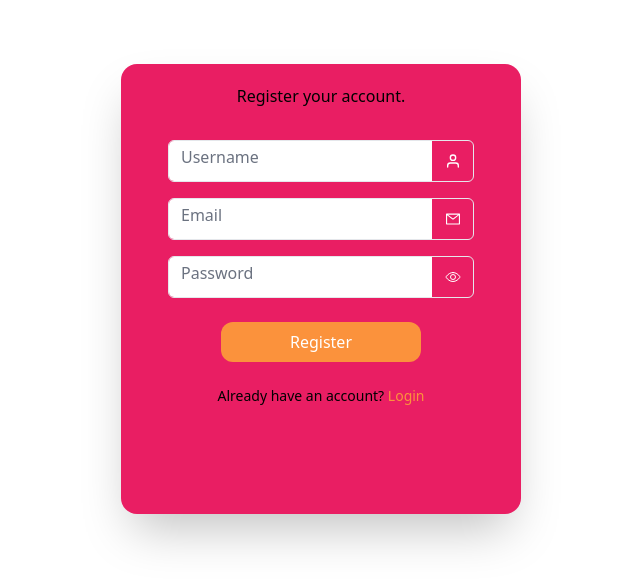
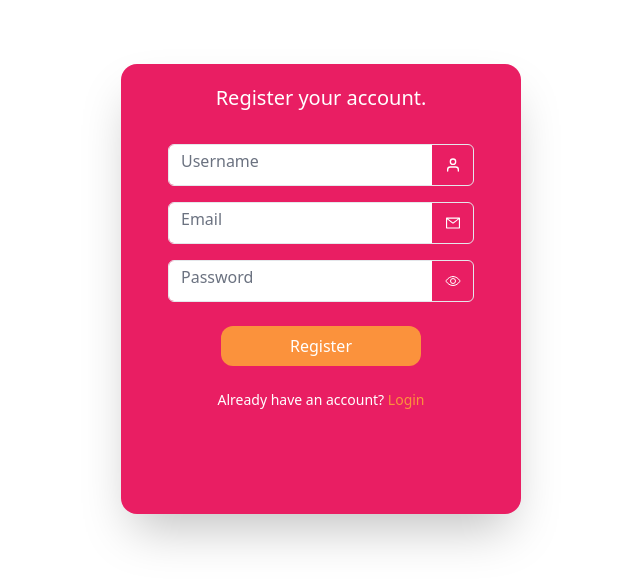
Before and after one commit to Ghasty003/Book-webapp, a React (Vite) app in the folder frontend/: page /register in a window 1280 px wide. Shown: the top 586 px of the page, without its empty margins (319-959 px from the left). Built offline with nearby package versions, Linux system fonts and the light colour scheme.

Commit message:
updated color

```diff
--- a/frontend/src/pages/Register.jsx
+++ b/frontend/src/pages/Register.jsx
@@ -122,7 +122,7 @@ function Register() {
     return (
         <div className='flex justify-center items-center py-16'>
             <div className='bg-primary relative mobile:w-80 sm:w-[400px] h-[450px] shadow-2xl flex flex-col items-center rounded-2xl p-5'>
-                <h2>Register your account.</h2>
+                <h2 className='text-white text-xl'>Register your account.</h2>
                 <form className='w-full mt-4 relative' onSubmit={handleRegister}>
                     <div className='flex justify-between z-0 items-center pr-3 relative w-[85%] m-auto border border-gray rounded-md my-4 overflow-hidden'>
                         <input ref={usernameInput} className='w-[90%] outline-none p-2' type="text" required value={userName} onChange={e => setUserName(e.target.value)} />
@@ -155,7 +155,7 @@ function Register() {
                         )
                     }
 
-                    <div className='text-center text-sm'>
+                    <div className='text-center text-white text-sm'>
                         <p>Already have an account? <Link to="/login" className='text-orange-400'>Login</Link></p>
                     </div>
                 </form>
```
